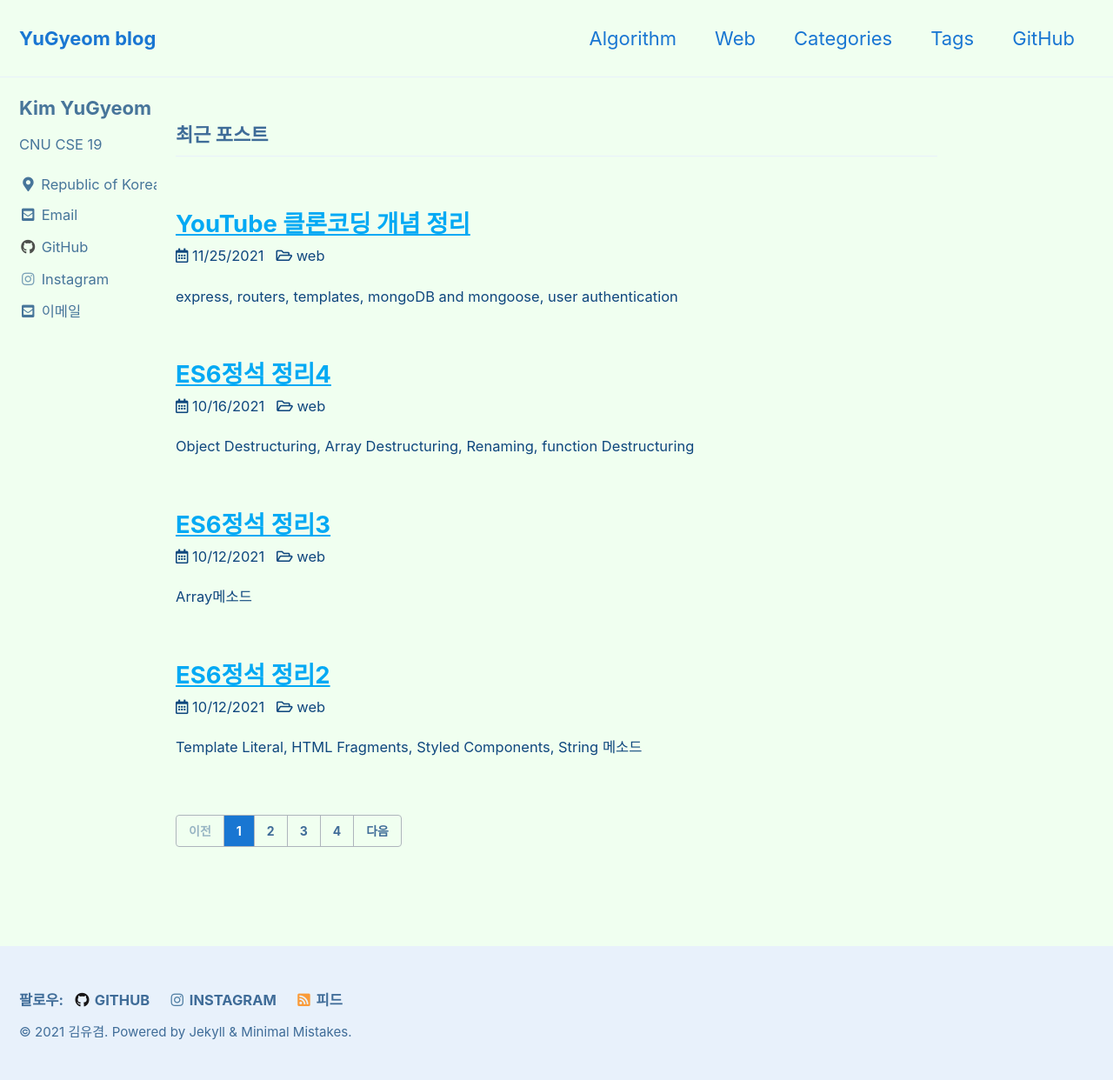
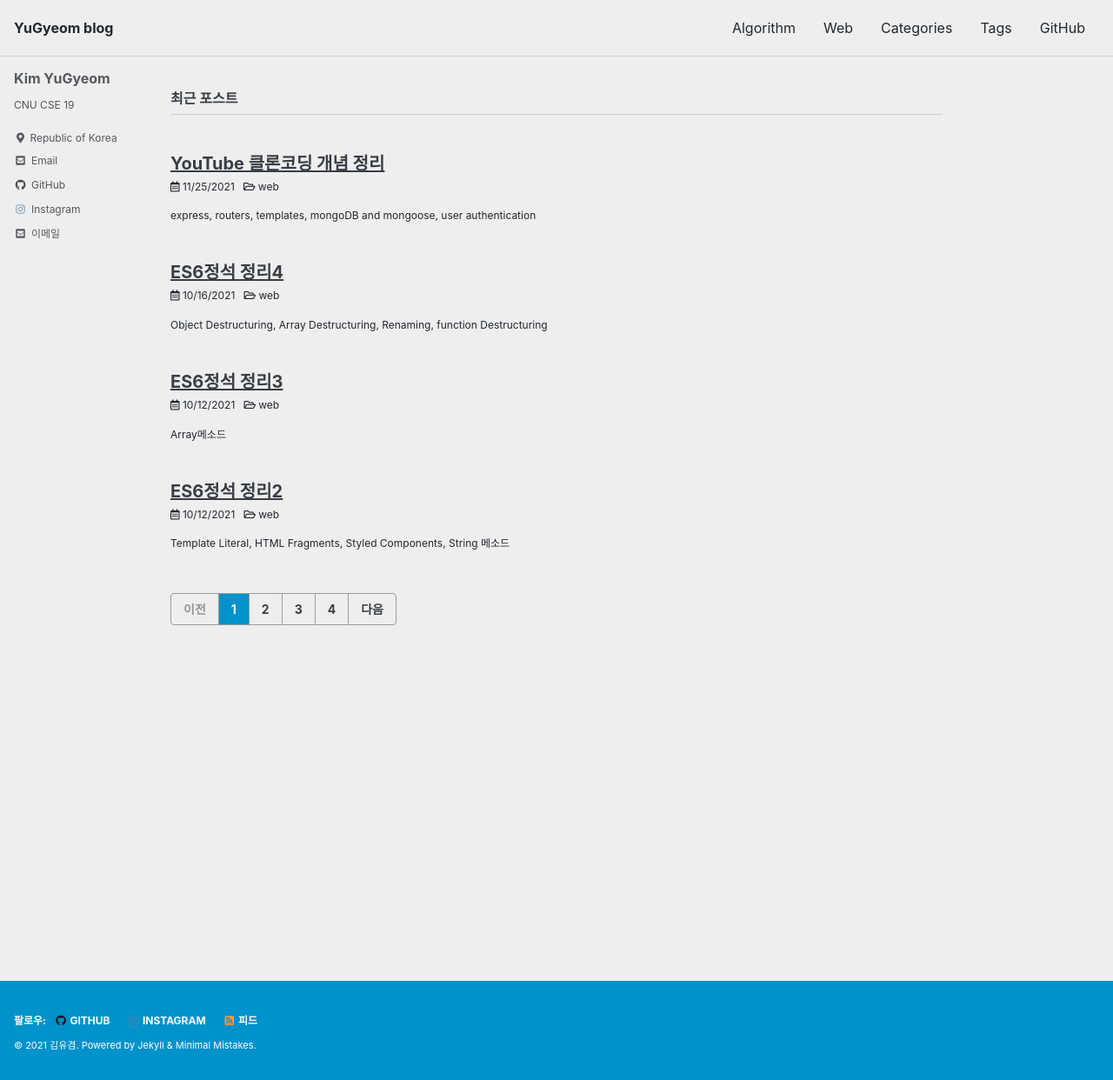
Before and after one commit to rladbrua0207/rladbrua0207.github.io, a Jekyll site: the page built from index.html, in a window 1280 px wide and 1242 px high. Shown: the whole window at 87% size. Built offline with Jekyll 4.4.1, drawn with Linux system fonts in a browser that asks for light colours; cached includes are drawn as plain includes; the list of posts is cut into pages by our own code.

Commit message:
블로그폰트크기 변경

```diff
--- a/_config.yml
+++ b/_config.yml
@@ -12,7 +12,7 @@
 
 # theme                  : "minimal-mistakes-jekyll"
 # remote_theme           : "mmistakes/minimal-mistakes"
-minimal_mistakes_skin    : "aqua" # "air", "aqua", "contrast", "dark", "dirt", "neon", "mint", "plum", "sunrise"
+minimal_mistakes_skin    : "air" # "air", "aqua", "contrast", "dark", "dirt", "neon", "mint", "plum", "sunrise"
 
 # Site Settings
 locale                   : "ko-KR"
--- a/_sass/minimal-mistakes/_reset.scss
+++ b/_sass/minimal-mistakes/_reset.scss
@@ -11,15 +11,15 @@
   font-size: 16px;
 
   @include breakpoint($medium) {
-    font-size: 18px;
+    font-size: 16px;
   }
 
   @include breakpoint($large) {
-    font-size: 20px;
+    font-size: 16px;
   }
 
   @include breakpoint($x-large) {
-    font-size: 22px;
+    font-size: 16px;
   }
 
   -webkit-text-size-adjust: 100%;
```
